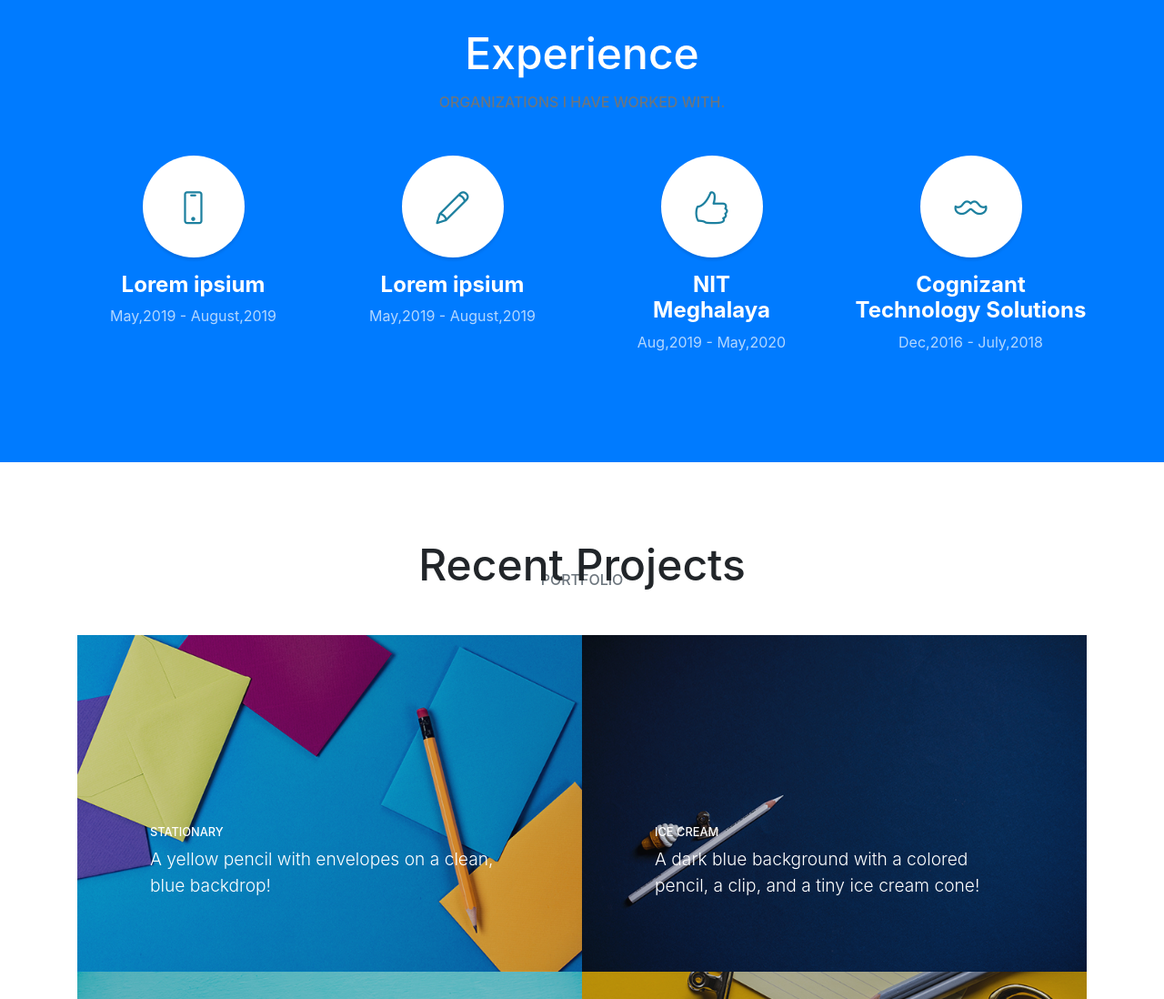
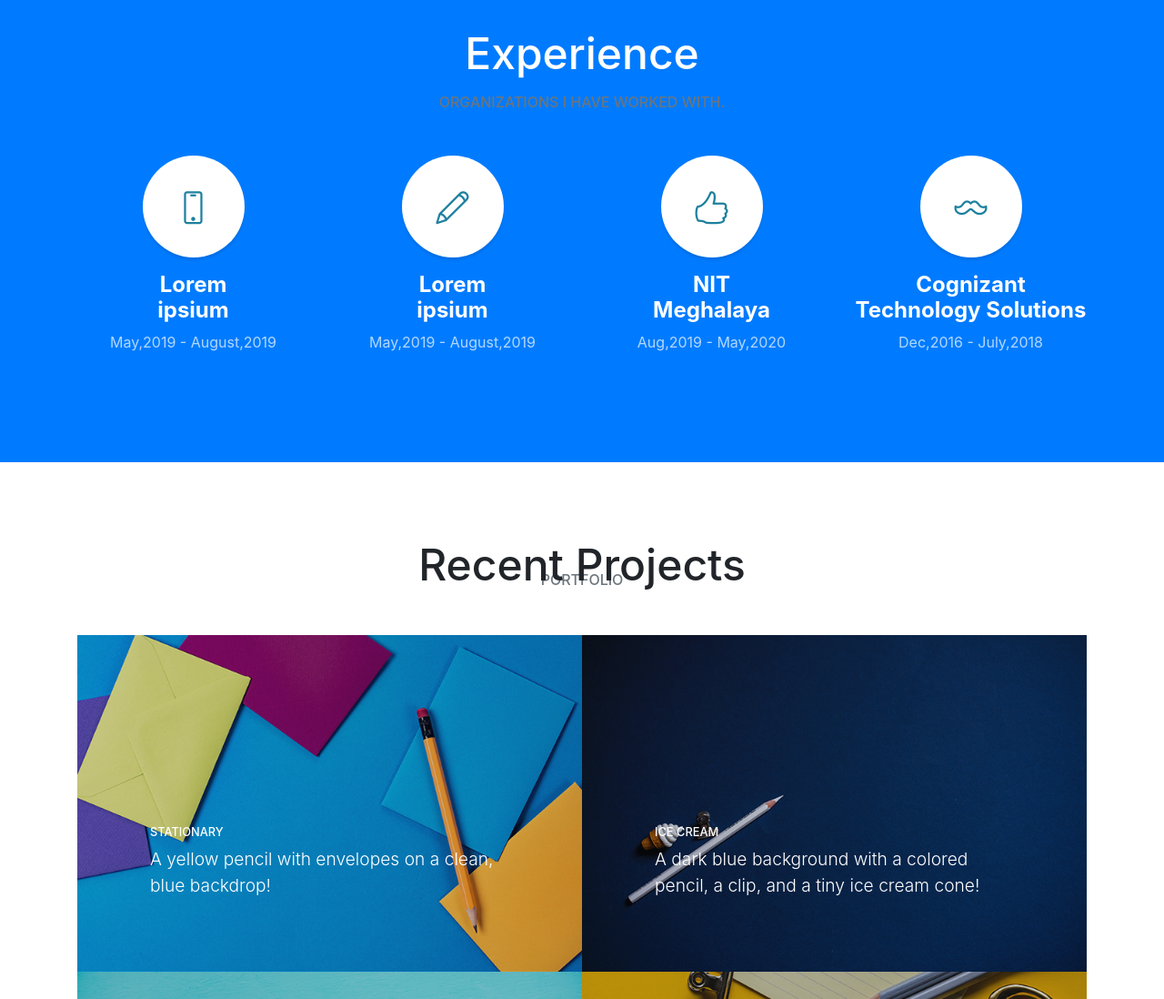
Before and after one commit to majumderS/majumderS.github.io, a website with bundled scripts: page MyPortfolio/index.html in a window 1280 px wide. Shown: the part 1457-2555 px from the top of the page at 91% size. Built offline with nearby package versions, Linux system fonts and the light colour scheme.

Commit message:
Update index.html

```diff
--- a/MyPortfolio/index.html
+++ b/MyPortfolio/index.html
@@ -179,7 +179,7 @@
               <i class="icon-screen-smartphone"></i>
             </span>
             <h4>
-              <strong>Lorem ipsium</strong>
+              <strong>Lorem <br>ipsium</strong>
               <!--<strong>Google Summer of School</strong>-->
             </h4>
             <p class="text-faded mb-0">May,2019 - August,2019</p>
@@ -189,7 +189,7 @@
               <i class="icon-pencil"></i>
             </span>
             <h4>
-              <strong>Lorem ipsium</strong>
+              <strong>Lorem <br>ipsium</strong>
               <!--<strong>IIT<br> Bombay</strong>-->
             </h4>
             <p class="text-faded mb-0">May,2019 - August,2019</p>
```
